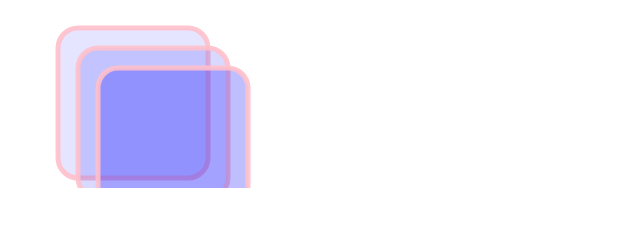
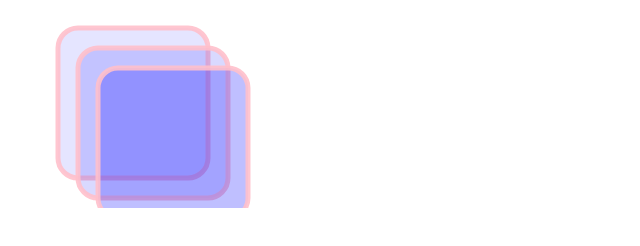
Before and after one commit to lanqqc/a33, a plain HTML site: page index.html in a window 1280 px wide. Shown: the whole page, without its empty margins (0-640 px from the left). Drawn offline with Linux system fonts and the light colour scheme.

Commit message:
Update index.html

```diff
--- a/index.html
+++ b/index.html
@@ -2,7 +2,7 @@
 <html>
 <body>
 
-<svg width="400" height="180">
+<svg width="400" height="200">
 
     <rect x="50" y="20" rx="20" ry="20" width="150" height="150"
         style="fill:blue;stroke:pink;stroke-width:5;fill-opacity:0.1;stroke-opacity:0.9" />
```
